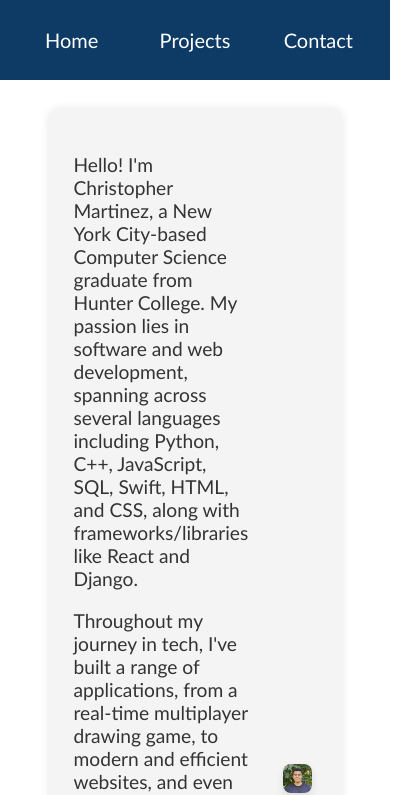
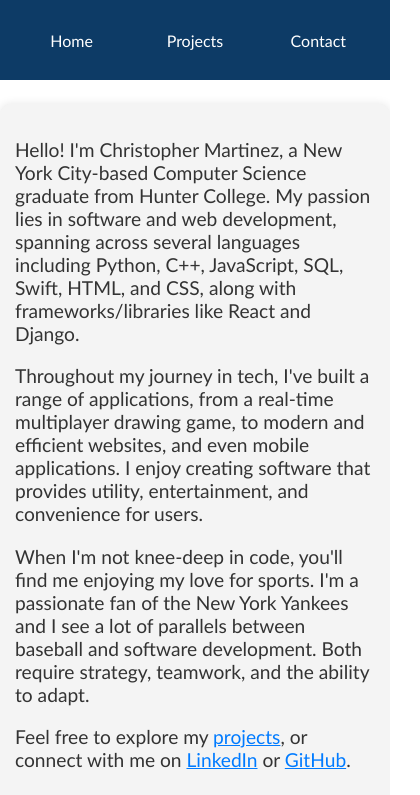
Before and after one commit to cmartinez131/cmartinez131.github.io, a React (Create React App) app: page / in a window 390 px wide. Shown: the top 795 px of the page, 420 px wide, since content can reach past the window. Built offline with nearby package versions, Linux system fonts and the light colour scheme.

Commit message:
optimize styling for smaller screens

```diff
--- a/src/components/Contact.js
+++ b/src/components/Contact.js
@@ -9,7 +9,7 @@ const Contact = () => {
                     <h1>Contact Me!</h1>
                 </div>
             </div>
-            <div className="row contact-box">
+            <div className="row contact-box contact-row">
                 <div className="col col-center">
                     <h2>Email</h2>
                     <p><a href="mailto:chrismartinez131@gmail.com" className="contact-link">chrismartinez131@gmail.com</a></p>
@@ -30,7 +30,7 @@ const Contact = () => {
                             className="img-med img-link"
                         />
                     </a>
-                    <p>(click to enlarge)</p>
+                    <p style={{ fontSize: '20px' }}>(click to enlarge)</p>
                 </div>
                 <div className="col col-center">
                     <h2>Socials</h2>
--- a/src/components/Intro.js
+++ b/src/components/Intro.js
@@ -12,7 +12,7 @@ const Intro = () => {
             <div className="row">
                 <br />
             </div>
-            <div className="row intro-box">
+            <div className="row intro-box intro-row">
                 <div className="col intro">
                     <p>Hello! I'm Christopher Martinez, a New York City-based Computer Science graduate from Hunter College. My passion lies in software and web development, spanning across several languages including Python, C++, JavaScript, SQL, Swift, HTML, and CSS, along with frameworks/libraries like React and Django.</p>
 
--- a/src/styles.css
+++ b/src/styles.css
@@ -4,7 +4,8 @@ body {
     font-family: 'Gill Sans', 'Gill Sans MT', Calibri, 'Trebuchet MS', sans-serif;
 }
 
-html, body {
+html,
+body {
     height: 100%;
     margin: 0;
     display: flex;
@@ -54,12 +55,14 @@ img {
 
 .col-wider {
     flex: 2;
-    border: 2px solid blue; /* blue border for 'col-wider' */
+    border: 2px solid blue;
+    /* blue border for 'col-wider' */
 }
 
 .col-even-wider {
     flex: 3;
-    border: 2px solid green; /* green border for 'col-even-wider' */
+    border: 2px solid green;
+    /* green border for 'col-even-wider' */
 }
 
 .col-center {
@@ -147,7 +150,8 @@ img {
 }
 
 .img-link:hover {
-    transform: scale(1.05);  /* 5% bigger */
+    transform: scale(1.05);
+    /* 5% bigger */
 }
 
 .project-link {
@@ -168,6 +172,7 @@ img {
     margin-top: 50px;
     height: 100px;
     background-color: #333;
+    /* background-color: #0D3B66; */
     color: white;
     display: flex;
     justify-content: center;
@@ -317,6 +322,73 @@ img {
 }
 
 .section-offset {
-    margin-top: -60px;  /* Negative margin of the navbar height */
-    padding-top: 60px;  /* Padding of the navbar height */
-  }
+    margin-top: -60px;
+    /* Negative margin of the navbar height */
+    padding-top: 60px;
+    /* Padding of the navbar height */
+}
+
+ /* how the elements look if loaded on a smaller screen */
+@media (max-width: 768px) {
+
+    .contact-box,
+    .intro-box {
+        max-width: 100%;
+        padding: 10px;
+        margin: 5px auto;
+    }
+
+    .col {
+        flex: 1;
+        padding: 5px;
+        box-sizing: border-box;
+    }
+
+    .projects-grid {
+        grid-template-columns: 1fr;
+        /* Single column layout */
+    }
+
+    .media,
+    .img-med {
+        max-width: 60%;
+        height: auto;
+    }
+
+    .nav-item {
+        font-size: 16px;
+    }
+
+    h1,
+    h2 {
+        font-size: 1.5em;
+    }
+
+    p {
+        font-size: 1em;
+    }
+
+    .intro-row {
+        flex-direction: column;
+    }
+
+    .intro-row .col {
+        flex: none;
+        width: 100%;
+    }
+
+    /* styles that make the contact page appear in a row on a smaller page */
+    .intro-row .img-center img {
+        width: 100%;
+        height: auto;
+    }
+
+    .contact-row {
+        flex-direction: column;
+    }
+
+    .contact-row .col {
+        flex: none;
+        width: 100%;
+    }
+}
```
